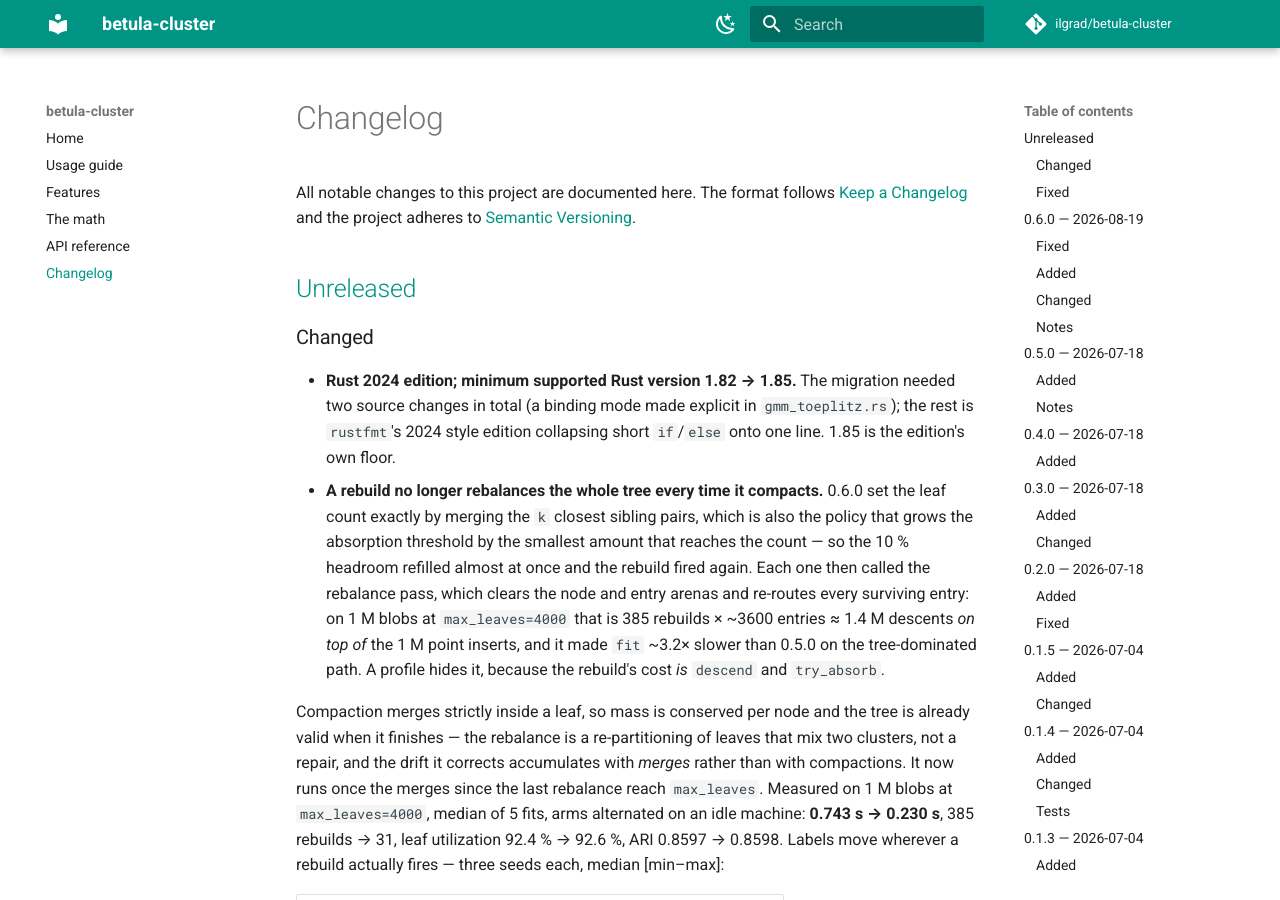
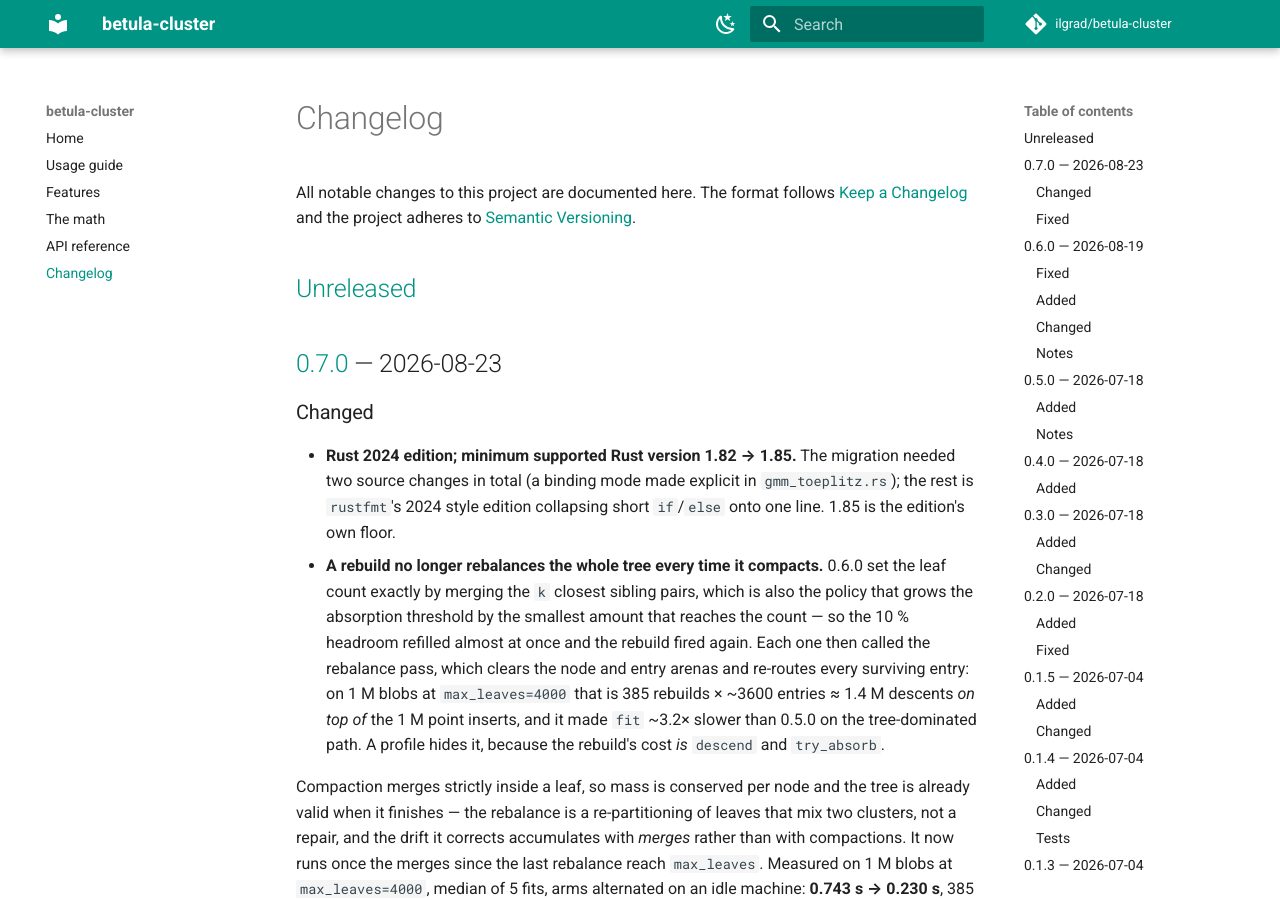
Before and after one commit to ilgrad/betula-cluster, an MkDocs documentation site: the page built from docs/changelog.md, in a window 1280 px wide and 900 px high. Built offline with MkDocs 1.6.1 and Material for MkDocs 9.7.7, drawn with Linux system fonts in a browser that asks for light colours; comment, search, counter and statistics services are not loaded.

Commit message:
chore(release): 0.7.0
Version in the five places that carry it — Cargo.toml, pyproject.toml,
CITATION.cff (version and date-released, so Zenodo's metadata is right),
the BibTeX block in README.md, and uv.lock, which is tracked here and was
left reading 0.5.0 when v0.6.0 was tagged.

`[Unreleased]` dated and a fresh empty one opened, with the compare link at
the foot. docs/adr/*.md cite versions as historical fact and are untouched.

```diff
--- a/CHANGELOG.md
+++ b/CHANGELOG.md
@@ -5,6 +5,8 @@ All notable changes to this project are documented here. The format follows
 [Semantic Versioning](https://semver.org/spec/v2.0.0.html).
 
 ## [Unreleased]
+
+## [0.7.0] — 2026-08-23
 
 ### Changed
 - **Rust 2024 edition; minimum supported Rust version 1.82 → 1.85.** The migration needed two source
@@ -713,7 +715,8 @@ First public release.
   far below `max_leaves`), and rebuilds reinsert in reverse-DFS leaf order. The CF-tree build is now
   byte-for-byte the reference (`betulars`) tree shape and at speed parity with matched build flags.
 
-[Unreleased]: https://github.com/ilgrad/betula-cluster/compare/v0.6.0...HEAD
+[Unreleased]: https://github.com/ilgrad/betula-cluster/compare/v0.7.0...HEAD
+[0.7.0]: https://github.com/ilgrad/betula-cluster/compare/v0.6.0...v0.7.0
 [0.6.0]: https://github.com/ilgrad/betula-cluster/compare/v0.5.0...v0.6.0
 [0.5.0]: https://github.com/ilgrad/betula-cluster/compare/v0.4.0...v0.5.0
 [0.4.0]: https://github.com/ilgrad/betula-cluster/compare/v0.3.0...v0.4.0
--- a/Cargo.toml
+++ b/Cargo.toml
@@ -1,6 +1,6 @@
 [package]
 name = "betula-cluster"
-version = "0.6.0"
+version = "0.7.0"
 edition = "2024"
 rust-version = "1.85"
 license = "MIT"
--- a/pyproject.toml
+++ b/pyproject.toml
@@ -4,7 +4,7 @@ build-backend = "maturin"
 
 [project]
 name = "betula-cluster"
-version = "0.6.0"
+version = "0.7.0"
 description = "Fast, numerically stable BETULA clustering with a Rust core"
 readme = "README.md"
 requires-python = ">=3.11"
```
Also changed, not shown: README.md (+1 -1 lines), bench/RESULTS.md (+4 -4 lines), 2 other files.
